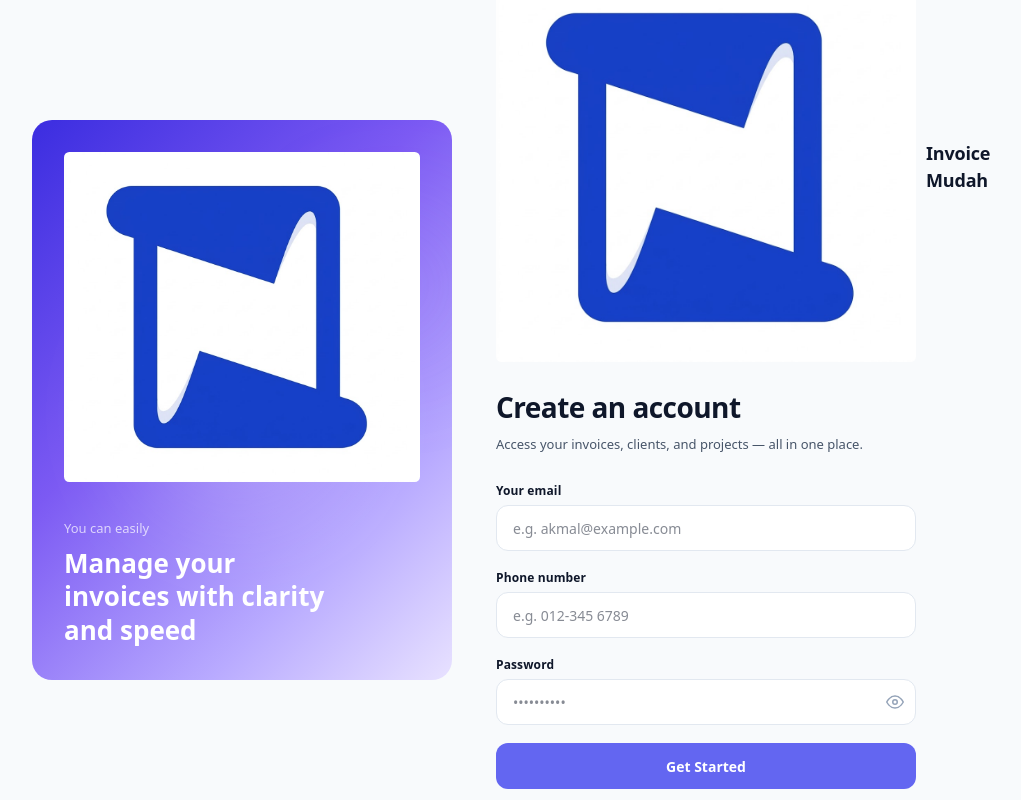
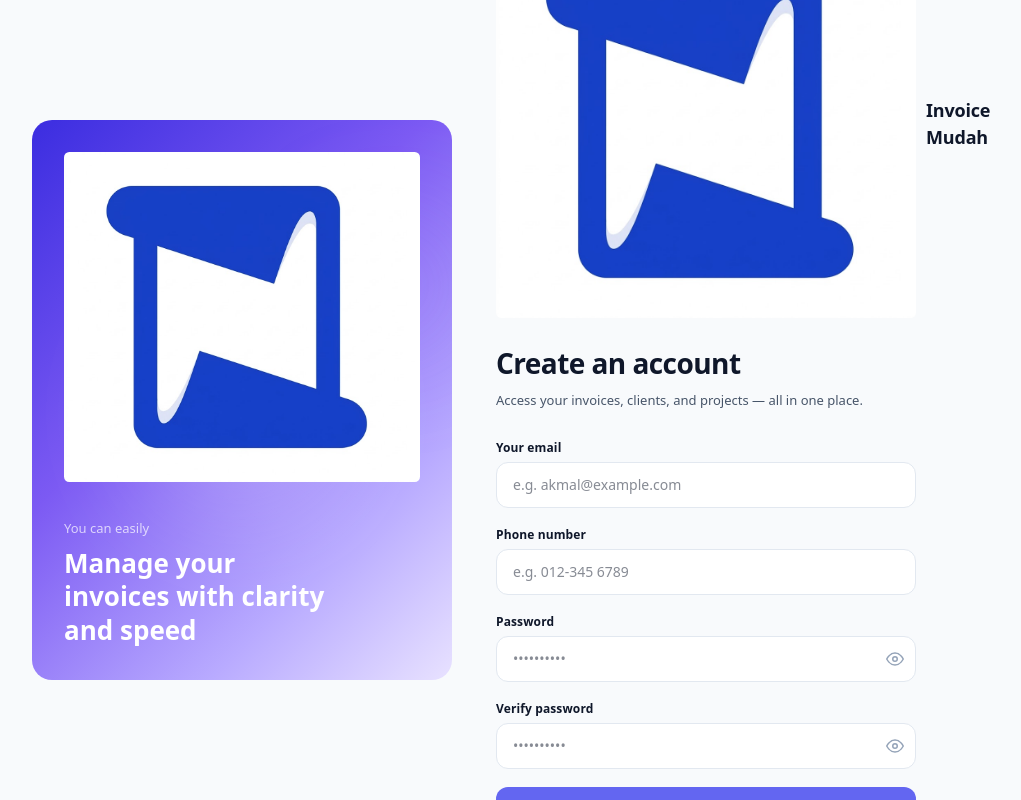
Before and after one commit to camikemal/InvoiceMudah, a Next.js app: page /signup in a window 1280 px wide. Shown: the whole page, without its empty margins (156-1177 px from the left). Built offline with nearby package versions, Linux system fonts and the light colour scheme; no server answers.

Commit message:
feat: add password verification field to signup form with toggle visibility

```diff
--- a/src/app/signup/page.tsx
+++ b/src/app/signup/page.tsx
@@ -13,13 +13,21 @@ export default function SignupPage() {
   const [email, setEmail] = useState("");
   const [phone, setPhone] = useState("");
   const [password, setPassword] = useState("");
+  const [verifyPassword, setVerifyPassword] = useState("");
   const [showPassword, setShowPassword] = useState(false);
+  const [showVerifyPassword, setShowVerifyPassword] = useState(false);
   const [loading, setLoading] = useState(false);
   const [error, setError] = useState("");
 
   const handleSignup = async (e: React.FormEvent) => {
     e.preventDefault();
     setError("");
+
+    if (password !== verifyPassword) {
+      setError("Passwords do not match");
+      return;
+    }
+
     setLoading(true);
 
     const { error } = await supabase.auth.signUp({
@@ -135,6 +143,37 @@ export default function SignupPage() {
               </div>
             </div>
 
+            <div className="auth-field">
+              <label className="auth-label" htmlFor="verify-password">
+                Verify password
+              </label>
+              <div className="auth-input-wrapper">
+                <input
+                  id="verify-password"
+                  type={showVerifyPassword ? "text" : "password"}
+                  className="auth-input"
+                  placeholder="••••••••••"
+                  autoComplete="new-password"
+                  value={verifyPassword}
+                  onChange={(e) => setVerifyPassword(e.target.value)}
+                  required
+                  minLength={6}
+                />
+                <button
+                  type="button"
+                  className="auth-eye"
+                  onClick={() => setShowVerifyPassword((v) => !v)}
+                  aria-label="Toggle verify password"
+                >
+                  {showVerifyPassword ? (
+                    <svg width="18" height="18" viewBox="0 0 24 24" fill="none" stroke="currentColor" strokeWidth="2" strokeLinecap="round" strokeLinejoin="round"><path d="M17.94 17.94A10.07 10.07 0 0 1 12 20c-7 0-11-8-11-8a18.45 18.45 0 0 1 5.06-5.94"/><path d="M9.9 4.24A9.12 9.12 0 0 1 12 4c7 0 11 8 11 8a18.5 18.5 0 0 1-2.16 3.19"/><line x1="1" y1="1" x2="23" y2="23"/></svg>
+                  ) : (
+                    <svg width="18" height="18" viewBox="0 0 24 24" fill="none" stroke="currentColor" strokeWidth="2" strokeLinecap="round" strokeLinejoin="round"><path d="M1 12s4-8 11-8 11 8 11 8-4 8-11 8-11-8-11-8z"/><circle cx="12" cy="12" r="3"/></svg>
+                  )}
+                </button>
+              </div>
+            </div>
+
             {error && <p className="auth-error">{error}</p>}
 
             <button type="submit" className="auth-btn" disabled={loading}>
```
